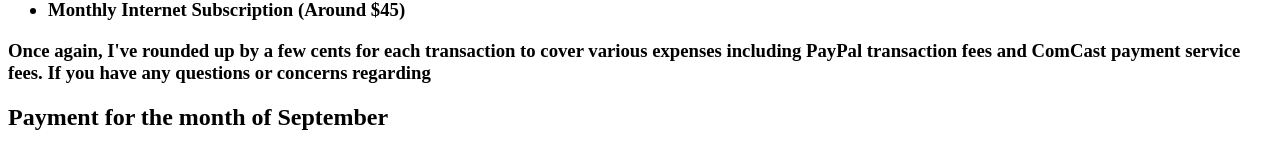
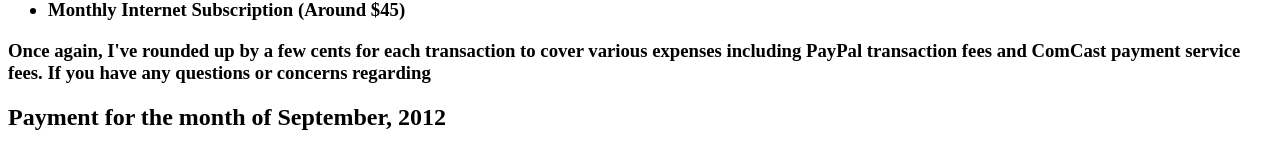
Before and after one commit to sethjohnson/CodeIgniterTutorial, a CodeIgniter app: page / in a window 1280 px wide. Shown: the part 288-440 px from the top of the page. Run offline with CodeIgniter, Linux system fonts and the light colour scheme.

Commit message:
Added year to month specification

```diff
--- a/application/views/pages/payment.php
+++ b/application/views/pages/payment.php
@@ -9,7 +9,7 @@
 </ul>
 <p> Once again, I've rounded up by a few cents for each transaction to cover various expenses including PayPal transaction fees and ComCast payment service fees. If you have any questions or concerns regarding </p>
 
-<h2>Payment for the month of September</h2>
+<h2>Payment for the month of September, 2012</h2>
 <form action="https://www.paypal.com/cgi-bin/webscr" method="post">
 <input type="hidden" name="cmd" value="_s-xclick">
 <table>
```
